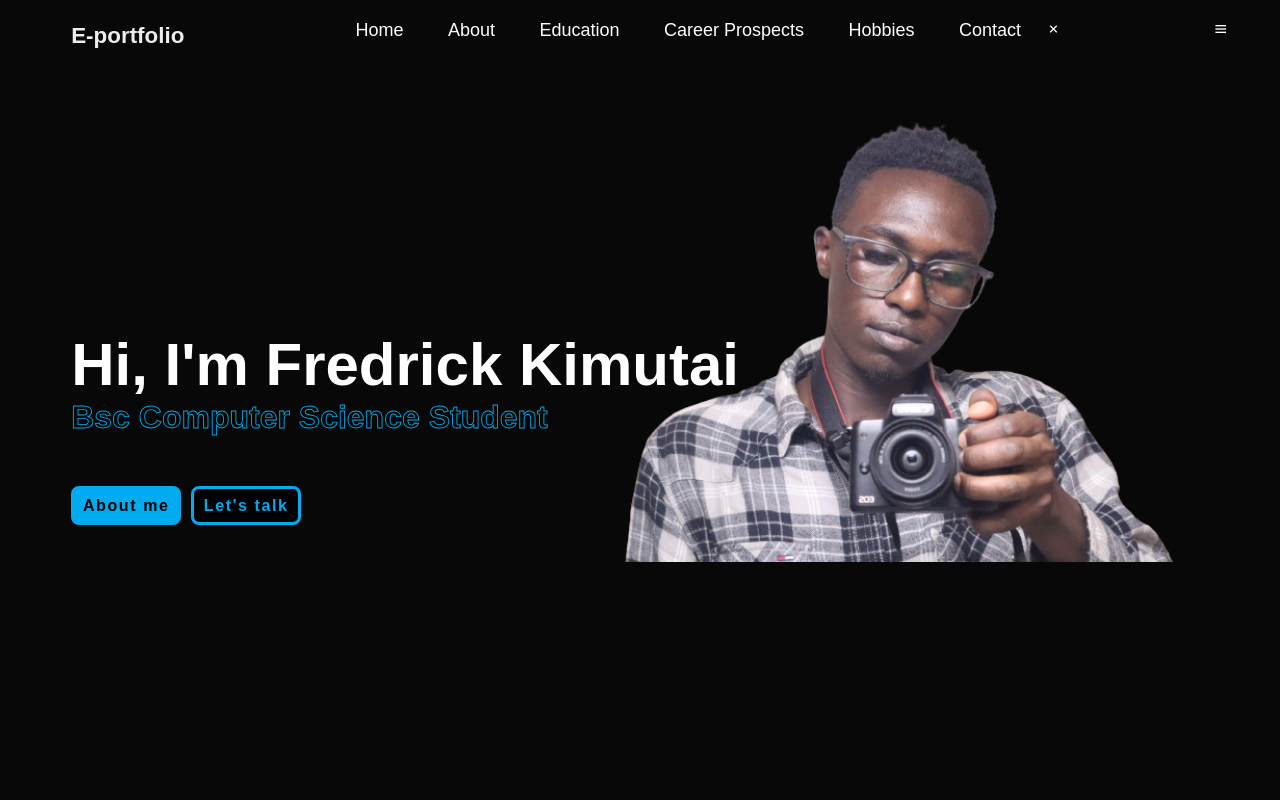
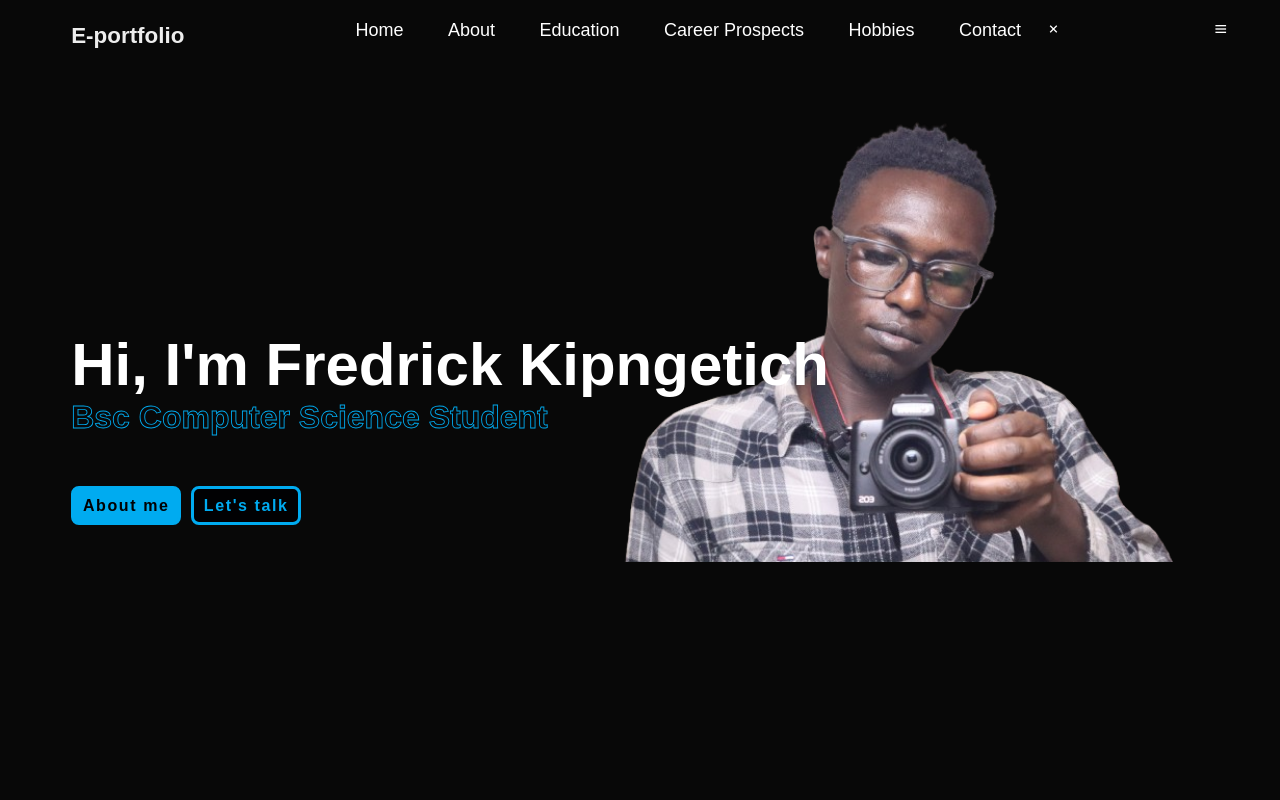
Before and after one commit to kkfred202/Eportfoliodbs, a plain HTML site: page index.html in a window 1280 px wide. Shown: the top 800 px of the page. Drawn offline with nearby package versions, Linux system fonts and the light colour scheme.

Commit message:
namechange

```diff
--- a/index.html
+++ b/index.html
@@ -26,7 +26,7 @@
             <div class="menuicon"><i class="bx bx-menu" onclick="openmenu()"></i></div>
         </nav>
         <div class="header-text">
-            <h1>Hi, I'm <span>Fredrick Kimutai</span></h1>
+            <h1>Hi, I'm <span>Fredrick Kipngetich</span></h1>
             <p>Bsc Computer Science Student</p>
         </div>
         <div class="btn-box">
```
